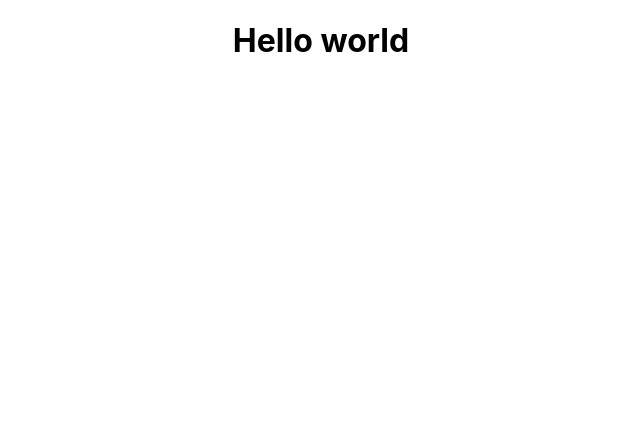
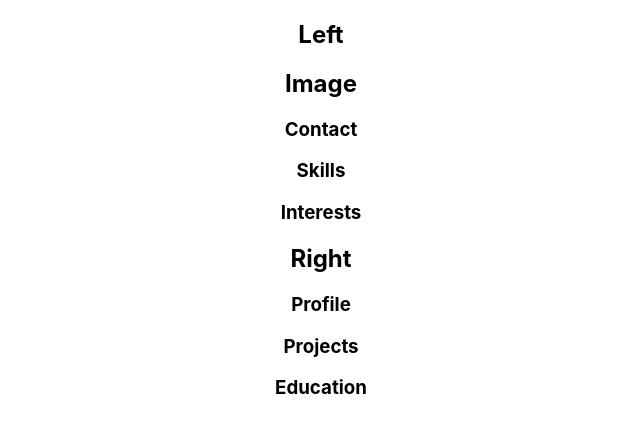
Before and after one commit to Harshahari1207/CV-Project, a React (Create React App) app: page / in a window 1280 px wide. Shown: the top 432 px of the page, without its empty margins (319-959 px from the left). Built offline with nearby package versions, Linux system fonts and the light colour scheme.

Commit message:
Empty Class Components for CV-Project

```diff
--- a/src/App.js
+++ b/src/App.js
@@ -1,10 +1,13 @@
-
-import './App.css';
-
+import "./App.css";
+import { Left } from "./components/Left";
+import { Right } from "./components/Right";
 function App() {
   return (
     <div className="App">
-      <h1>Hello world</h1>
+      <div className="container">
+        <Left />
+        <Right />
+      </div>
     </div>
   );
 }
--- /dev/null
+++ b/src/components/Contact.js
@@ -0,0 +1,9 @@
+import React, {Component} from "react";
+
+class Contact extends Component{
+    render(){
+        return <h3>Contact</h3>
+    }
+}
+
+export {Contact};
--- /dev/null
+++ b/src/components/Education.js
@@ -0,0 +1,9 @@
+import React, {Component} from "react";
+
+class Education extends Component{
+    render(){
+        return <h3>Education</h3>
+    }
+}
+
+export {Education};
--- /dev/null
+++ b/src/components/Interests.js
@@ -0,0 +1,9 @@
+import React, {Component} from "react";
+
+class Interests extends Component{
+    render(){
+        return <h3>Interests</h3>
+    }
+}
+
+export {Interests};
--- /dev/null
+++ b/src/components/Left.js
@@ -0,0 +1,27 @@
+import React, { Component } from "react";
+import { Contact } from "./Contact";
+import { Skills } from "./Skills";
+import { Interests } from "./Interests";
+
+class Left extends Component {
+  //   constructor() {
+  //     super();
+  //     this.state = {};
+  //   }
+
+  render() {
+    return (
+      <div className="left">
+        <h2>Left</h2>
+        <div className="profileImg">
+          <h2>Image</h2>
+        </div>
+        <Contact />
+        <Skills />
+        <Interests />
+      </div>
+    );
+  }
+}
+
+export { Left };
--- /dev/null
+++ b/src/components/Profile.js
@@ -0,0 +1,9 @@
+import React, {Component} from "react";
+
+class Profile extends Component{
+    render(){
+        return <h3>Profile</h3>
+    }
+}
+
+export {Profile};
--- /dev/null
+++ b/src/components/Projects.js
@@ -0,0 +1,9 @@
+import React, { Component } from "react";
+
+class Projects extends Component {
+  render() {
+    return <h3>Projects</h3>;
+  }
+}
+
+export { Projects };
--- /dev/null
+++ b/src/components/Right.js
@@ -0,0 +1,21 @@
+import React, { Component } from "react";
+import { Profile } from "./Profile";
+import { Projects } from "./Projects";
+import { Education } from "./Education";
+
+class Right extends Component {
+  render() {
+    return (
+      <div className="main">
+        <h2>Right</h2>
+        <Profile />
+        <div className="subMain">
+          <Projects />
+          <Education />
+        </div>
+      </div>
+    );
+  }
+}
+
+export { Right };
--- /dev/null
+++ b/src/components/Skills.js
@@ -0,0 +1,9 @@
+import React, { Component } from "react";
+
+class Skills extends Component {
+  render() {
+    return <h3>Skills</h3>;
+  }
+}
+
+export { Skills };
```
Also changed, not shown: src/components/Footer.js (added, +9 -0 lines).
